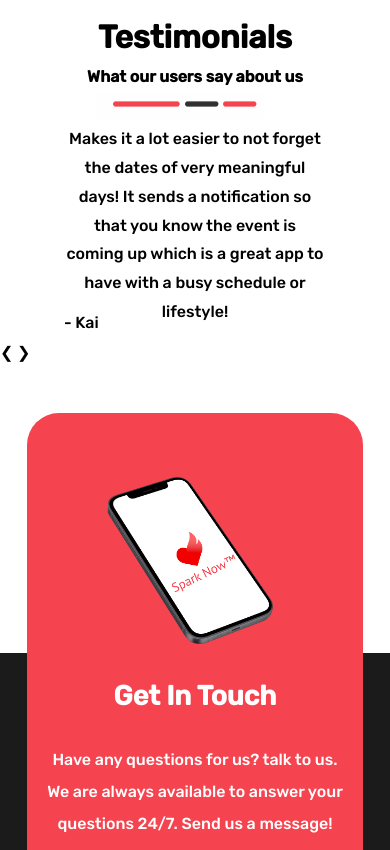
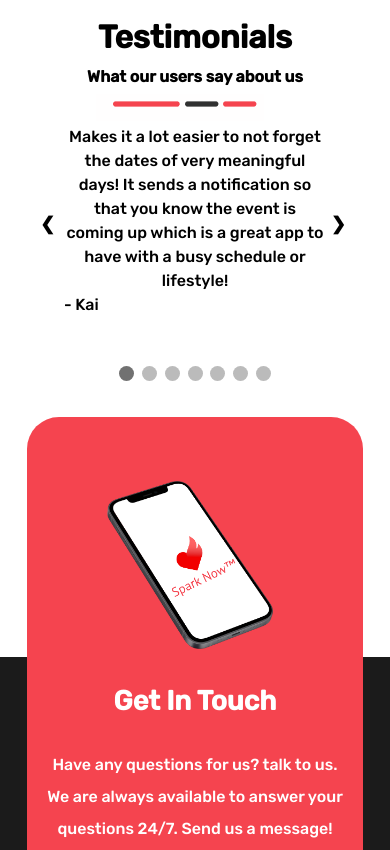
Before and after one commit to Anyitechs/spark_now, a website: page index.html in a window 390 px wide. Shown: the part 4180-5030 px from the top of the page. Drawn offline with nearby package versions, Linux system fonts and the light colour scheme.

Commit message:
feat: made the testimonial slider mobile responsive

```diff
--- a/sass/main.scss
+++ b/sass/main.scss
@@ -988,6 +988,35 @@ $color-footer: #1B1B1B;
         margin-top: 3rem;
         // margin-bottom: -5rem;
 
+
+        .prev, .next {
+            cursor: pointer;
+            position: relative;
+            top: -7rem;
+            width: auto;
+            padding: 16px;
+            margin-top: -22px;
+            // color: #bbb;
+            font-weight: bold;
+            font-size: 18px;
+            transition: 0.6s ease;
+            border-radius: 0 3px 3px 0;
+            user-select: none;
+        }
+
+        .prev {
+            right: -1.5rem;
+        }
+
+        .next {
+            right: -16.5rem;
+            border-radius: 3px 0 0 3px;
+        }
+
+        .prev:hover, .next:hover {
+            background-color: #bbb;
+        }
+
         &__heading {
             text-align: center;
             font-size: 2rem;
@@ -1017,7 +1046,7 @@ $color-footer: #1B1B1B;
 
             &--testimony {
                 padding: 0 4rem;
-                line-height: 1.8;
+                line-height: 1.5;
                 text-align: center;
             }
 
@@ -1028,10 +1057,26 @@ $color-footer: #1B1B1B;
 
             &--name {
                 margin-left: 4rem;
-                margin-top: -1.5rem;
+                margin-top: -.5rem;
                 line-height: 2.5;
             }
         }
+    }
+
+    .dot {
+        cursor: pointer;
+        height: 15px;
+        width: 15px;
+        margin: 0 2px;
+        background-color: #bbb;
+        border-radius: 50%;
+        display: inline-block;
+        transition: background-color 0.6s ease;
+    }
+
+
+    .active, .dot:hover {
+        background-color: #717171;
     }
 
 
```
Also changed, not shown: css/style.css.
